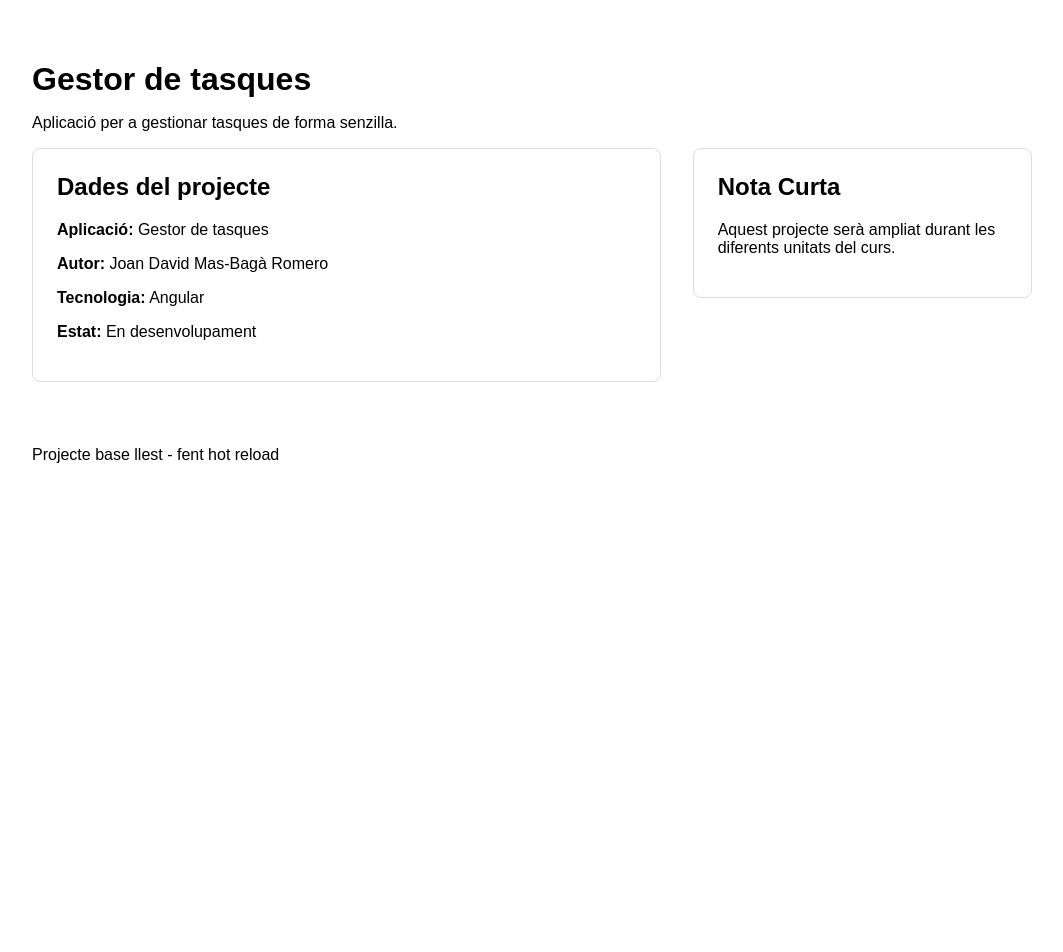
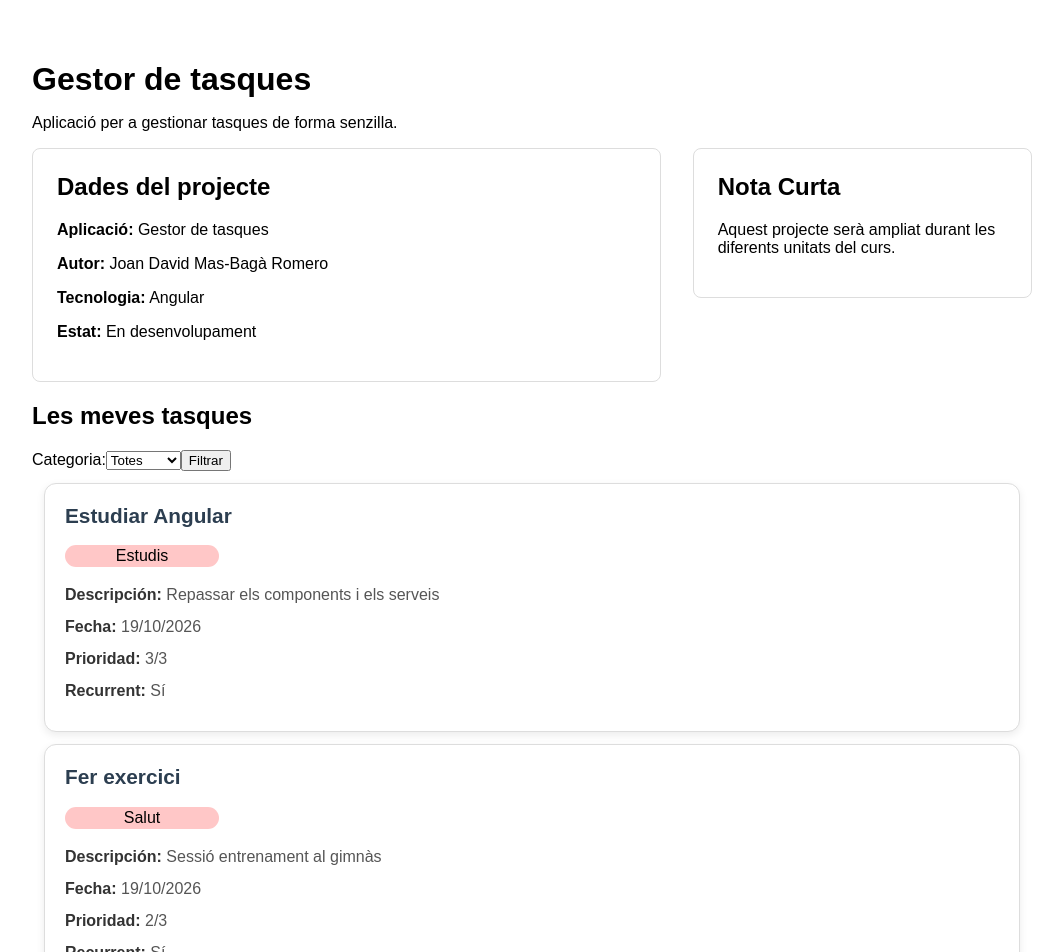
Before and after one commit to davidmasbaga/ioc-angular-tasques-joan-david-mas-baga-romero, an Angular app: page / in a window 1280 px wide. Shown: the top 952 px of the page, without its empty margins (108-1171 px from the left). Before the commit the page ends 800 px from the top, so only its background shows below. Built offline with nearby package versions, Linux system fonts and the light colour scheme.

Commit message:
add llista a app component

```diff
--- a/src/app/app.component.html
+++ b/src/app/app.component.html
@@ -24,6 +24,12 @@
       </p>
     </aside>
   </section>
+
+<app-llista
+  [elements]="elements"
+  titol="Les meves tasques">
+</app-llista>
+
   <footer>
     <p>Projecte base llest - fent hot reload</p>
   </footer>
--- a/src/app/app.component.ts
+++ b/src/app/app.component.ts
@@ -1,8 +1,10 @@
 import { Component, signal } from '@angular/core';
 import { RouterOutlet } from '@angular/router';
+import { Llista } from './components/llista/llista.component';
+import { TASQUES_MOCK } from './data/tasques.mock';
 
 @Component({
-  imports: [RouterOutlet],
+  imports: [RouterOutlet, Llista],
   selector: 'app-root',
   styleUrl: './app.component.scss',
   templateUrl: './app.component.html',
@@ -10,4 +12,5 @@ import { RouterOutlet } from '@angular/router';
 export class App {
   protected readonly title = signal('Gestor de tasques');
   public nomApp=  "Gestor de tasques";
+  elements = TASQUES_MOCK;
 }
```
Also changed, not shown: 1 other file (tests, documents, lock files or other folders).
